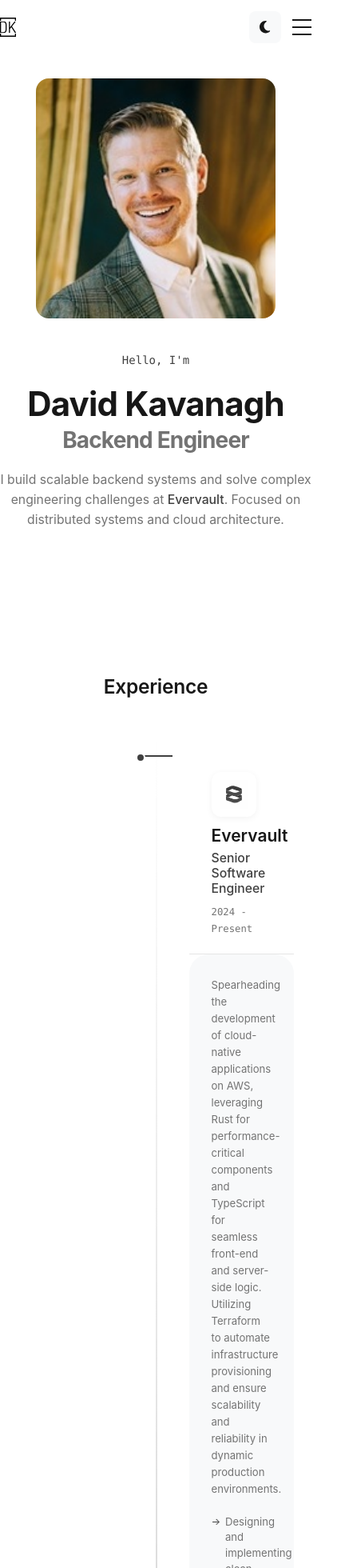
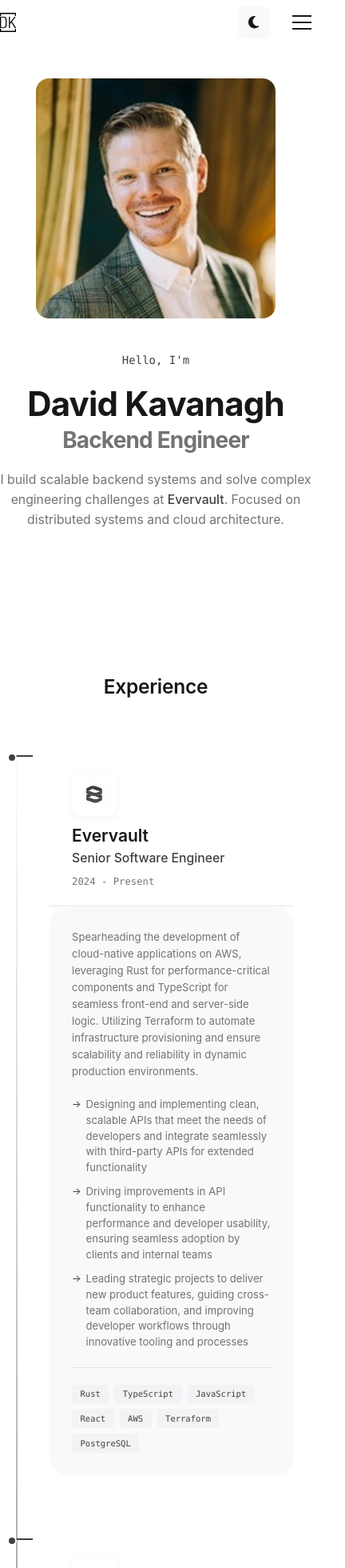
Before and after one commit to dave-kav/dave-kav.github.io, a React (Create React App) app in the folder dave-kav/: page / in a window 390 px wide. Shown: the top 1960 px of the page at 80% size, 432 px wide, since content can reach past the window. Built offline with nearby package versions, Linux system fonts and the light colour scheme.

Commit message:
fix mobile

```diff
--- a/dave-kav/src/components/layout/Navigation.css
+++ b/dave-kav/src/components/layout/Navigation.css
@@ -8,9 +8,12 @@
     left: 0;
     right: 0;
     z-index: 1000;
-    padding: 1rem 0;
+    padding: 1.25rem 0;
     background: var(--color-background);
     transition: all 0.3s ease;
+    height: var(--nav-height);
+    display: flex;
+    align-items: center;
   }
 
   .navigation.is-scrolled {
@@ -152,10 +155,13 @@
 
     .navigation__mobile-toggle {
       display: flex;
+      height: 18px;
+      margin-left: 1rem;
     }
 
     .navigation__mobile {
       display: block;
+      top: var(--nav-height);
     }
   }
 
--- a/dave-kav/src/components/sections/Contact.css
+++ b/dave-kav/src/components/sections/Contact.css
@@ -67,23 +67,25 @@
   }
 }
 
-.navigation__resume-btn {
+.contact__resume-btn {
   display: flex;
   align-items: center;
-  gap: 0.5rem;
-  padding: 0.5rem 1rem;
+  gap: var(--space-sm);
+  padding: var(--space-md) var(--space-lg);
   border: 1px solid var(--color-border);
   border-radius: var(--border-radius);
   background: var(--color-foreground);
   color: var(--color-text-primary);
-  font-size: 0.875rem;
+  font-size: var(--text-base);
   font-weight: 500;
   cursor: pointer;
   transition: var(--transition-base);
+  width: 100%;
+  justify-content: center;
 }
 
-.navigation__resume-btn:hover {
+.contact__resume-btn:hover {
+  transform: translateY(-2px);
   border-color: var(--color-accent);
   color: var(--color-accent);
-  transform: translateY(-2px);
 }
--- a/dave-kav/src/components/sections/Contact.jsx
+++ b/dave-kav/src/components/sections/Contact.jsx
@@ -47,7 +47,7 @@ export const Contact = () => {
             </a>
             <button
               onClick={handleResumeClick}
-              className="navigation__resume-btn"
+              className="contact__link"
             >
               <FontAwesomeIcon icon={faDownload} />
               <span>Resume</span>
--- a/dave-kav/src/components/sections/Experience/Experience.css
+++ b/dave-kav/src/components/sections/Experience/Experience.css
@@ -226,6 +226,42 @@
     width: 36px;
     height: 36px;
   }
+
+  .experience__timeline::before {
+    left: 20px;
+  }
+
+  .experience-item {
+    width: calc(100% - 40px);
+    margin-left: 40px;
+    margin-right: 0;
+  }
+
+  .experience-item:nth-child(odd),
+  .experience-item:nth-child(even) {
+    margin-left: 40px;
+    margin-right: 0;
+  }
+
+  .experience-item::before {
+    left: -32px;
+  }
+
+  .experience-item::after {
+    left: -26px;
+    width: 26px;
+  }
+
+  .experience-item:nth-child(odd)::before,
+  .experience-item:nth-child(even)::before {
+    left: -32px;
+  }
+
+  .experience-item:nth-child(odd)::after,
+  .experience-item:nth-child(even)::after {
+    left: -26px;
+    width: 26px;
+  }
 }
 
 .experience-item__content {
--- a/dave-kav/src/styles/global.css
+++ b/dave-kav/src/styles/global.css
@@ -131,10 +131,10 @@ body {
 
 section {
   position: relative;
-  opacity: 0.7;
-  filter: blur(1.5px);
-  transition: opacity 1.5s cubic-bezier(0.4, 0, 0.2, 1),
-              filter 1.5s cubic-bezier(0.4, 0, 0.2, 1);
+  opacity: 0.85;
+  filter: blur(0.75px);
+  transition: opacity 0.75s cubic-bezier(0.4, 0, 0.2, 1),
+              filter 0.75s cubic-bezier(0.4, 0, 0.2, 1);
   pointer-events: none;
   will-change: opacity, filter;
 }
```
